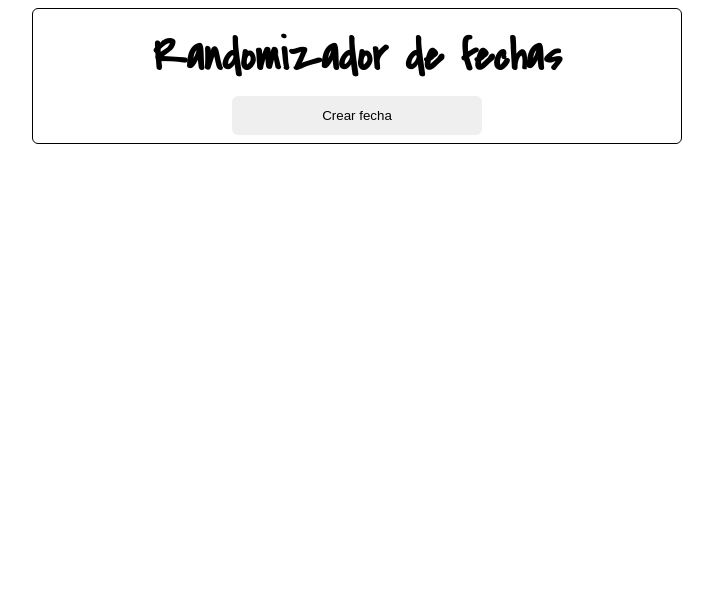
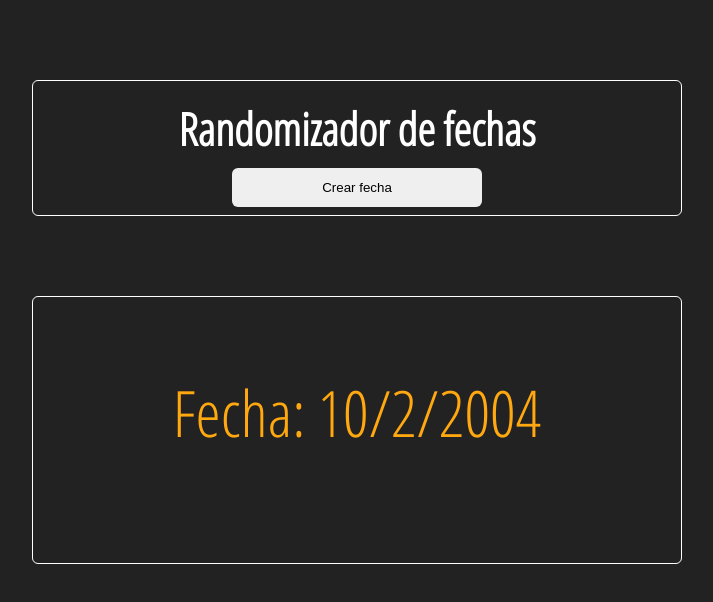
Before and after one commit to MauroSego/Fecha-Random, a website: page index.html in a window 1280 px wide. Both pictures are taken after a click on the button "Crear fecha". Shown: the whole page, without its empty margins (283-996 px from the left). Drawn offline with nearby package versions, Linux system fonts and the light colour scheme.

Commit message:
Finalizada impresión de fecha y apariencia de maquetación

```diff
--- a/app.css
+++ b/app.css
@@ -1,14 +1,22 @@
-.container{
-	margin: 0 auto;
+body {
+	background: #222;
+	color: white;
+
+}
+.container, .container-resultado{
+	margin: 10vh auto;
 	width: 50%;
 	text-align: center;
-	border: 1px solid black;
+	border: 1px solid #fff;
 	border-radius: 6px;
 	padding: 0.5em;
 }
+.container-resultado{
+	height: 250px;
+}
 .title {
 	margin: 0.2em;
-	font-family: 'Covered By Your Grace', cursive;
+	font-family: 'Open Sans Condensed', sans-serif;
 	font-size: 45px;
 }
 .btn{
@@ -18,6 +26,12 @@
 	border-radius: 6px;
 }
 .btn:hover{
-	background: red;
-	transition: 0.5s ease;
+	background: black;
+	color: #fff;
+	transition: 0.7s ease;
 }
+.resultado {
+	font-size: 4em;
+	color: #FFA810;
+	font-family: 'Open Sans Condensed', sans-serif;
+}
--- a/app.js
+++ b/app.js
@@ -35,8 +35,10 @@ $(document).ready(function(){
         return dia;
         }
     }
-
-    console.log('Fecha: ' + dia + '/' + mes + '/' + anio);
+    $('#resultado').empty();
+    var resultado = 'Fecha: ' + dia + '/' + mes + '/' + anio;
+    $('#resultado').append("<p>"+resultado+"</p>")
+    console.log(resultado);
   }
 
 });
--- a/index.html
+++ b/index.html
@@ -2,7 +2,7 @@
 <html>
 <head>
 	<title>Fecha</title>
-  <link href="https://fonts.googleapis.com/css?family=Covered+By+Your+Grace" rel="stylesheet">
+  <link href="https://fonts.googleapis.com/css?family=Open+Sans+Condensed:300" rel="stylesheet">
   <link rel="stylesheet" href="app.css">
 </head>
 <body>
@@ -10,8 +10,9 @@
     <h1 class="title">Randomizador de fechas</h1>
 	  <button class="btn center" id="btn">Crear fecha</button>
 	</div>
-
-
+  <div class="container-resultado">
+    <div class="resultado" id="resultado"></div>
+  </div>
 
 	<script
   src="http://code.jquery.com/jquery-2.2.4.min.js"></script>
```
